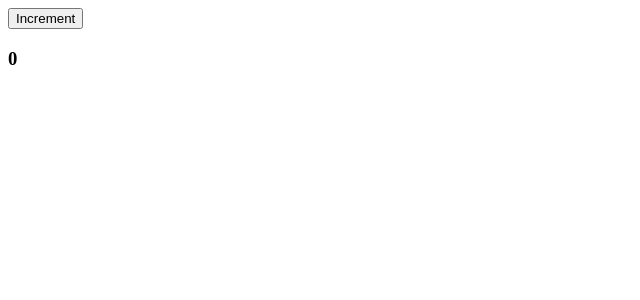
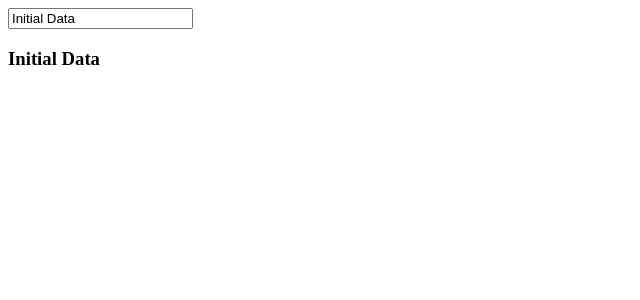
Before and after one commit to sithu/reactapp, a React app: page / in a window 1280 px wide. Shown: the top 300 px of the page, without its empty margins (0-640 px from the left). Built offline with nearby package versions, Linux system fonts and the light colour scheme.

Commit message:
react state change

```diff
--- a/App.jsx
+++ b/App.jsx
@@ -5,62 +5,29 @@ class App extends React.Component {
 
 	constructor(props) {
 		super(props);
-		this.state = { data: 0 }
-		this.setNewNumber = this.setNewNumber.bind(this);
+		this.state = { data: 'Initial Data' }
+		this.updateState = this.updateState.bind(this);
 	}
 
-	setNewNumber() {
-		this.setState({ data: this.state.data + 1});
+	updateState(e) {
+		this.setState({ data: e.target.value});
 	}
 
 	render() {
 		return (
 			<div>
-				<button onClick= {this.setNewNumber}>Increment</button>
-				<Content myNumber = {this.state.data}></Content>
+				<Content myDataProp= {this.state.data} updateStateProp={this.updateState}></Content>
 			</div>
 		);
 	}
 }
 
 class Content extends React.Component {
-	// this will execute before render
-	componentWillMount() {
-		console.log("Component will mount")
-	}
-
-	render() {
-		console.log("render")
-	}
-
-	componentDidMount() {
-		console.log("Component did mount")
-	}
-
-	componentWillReceiveProps(newProps) {
-		console.log("Will receive prorps")
-	}
-
-	shouldComponentUpdate(newProps, newState) {
-		return true;
-	}
-
-	componentWillUpdate(nextProps, nextState) {
-		console.log("Will update...");
-	}
-
-	componentDidUpdate(prevProps, prevState) {
-		console.log("Did Update...");
-	}
-
-	componentWillUnmount() {
-		console.log("Will Unmount...");
-	}
-
 	render() {
 		return (
 			<div>
-				<h3>{this.props.myNumber}</h3>
+				<input type="text" value={this.props.myDataProp} onChange={this.props.updateStateProp}/>
+				<h3>{this.props.myDataProp}</h3>
 			</div>
 		);
 	}
--- a/main.js
+++ b/main.js
@@ -4,8 +4,3 @@ import ReactDOM from 'react-dom';
 import App from './App.jsx';
 
 ReactDOM.render(<App />, document.getElementById('app'))
-
-setTimeout(() => {
-	ReactDOM.unmountComponentAtNode(document.getElementById('app'));},
-	10000
-)
```
